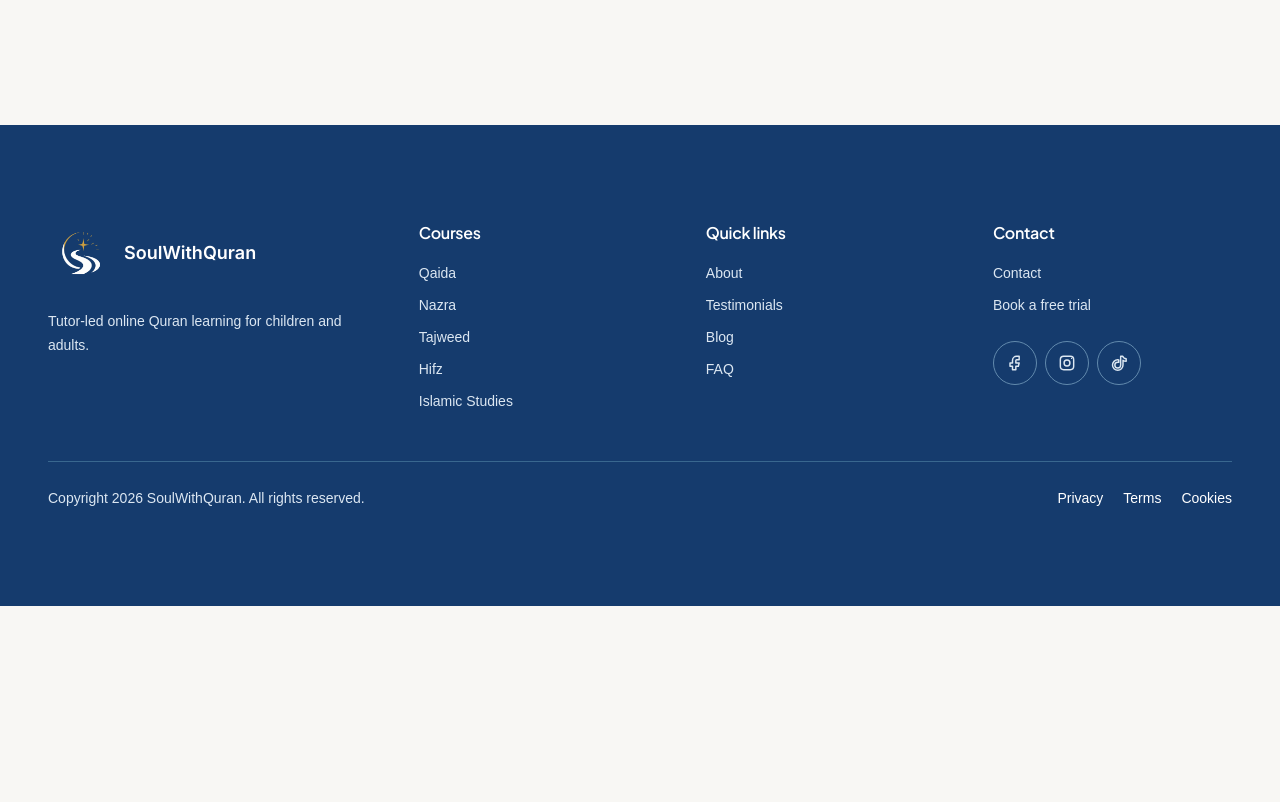
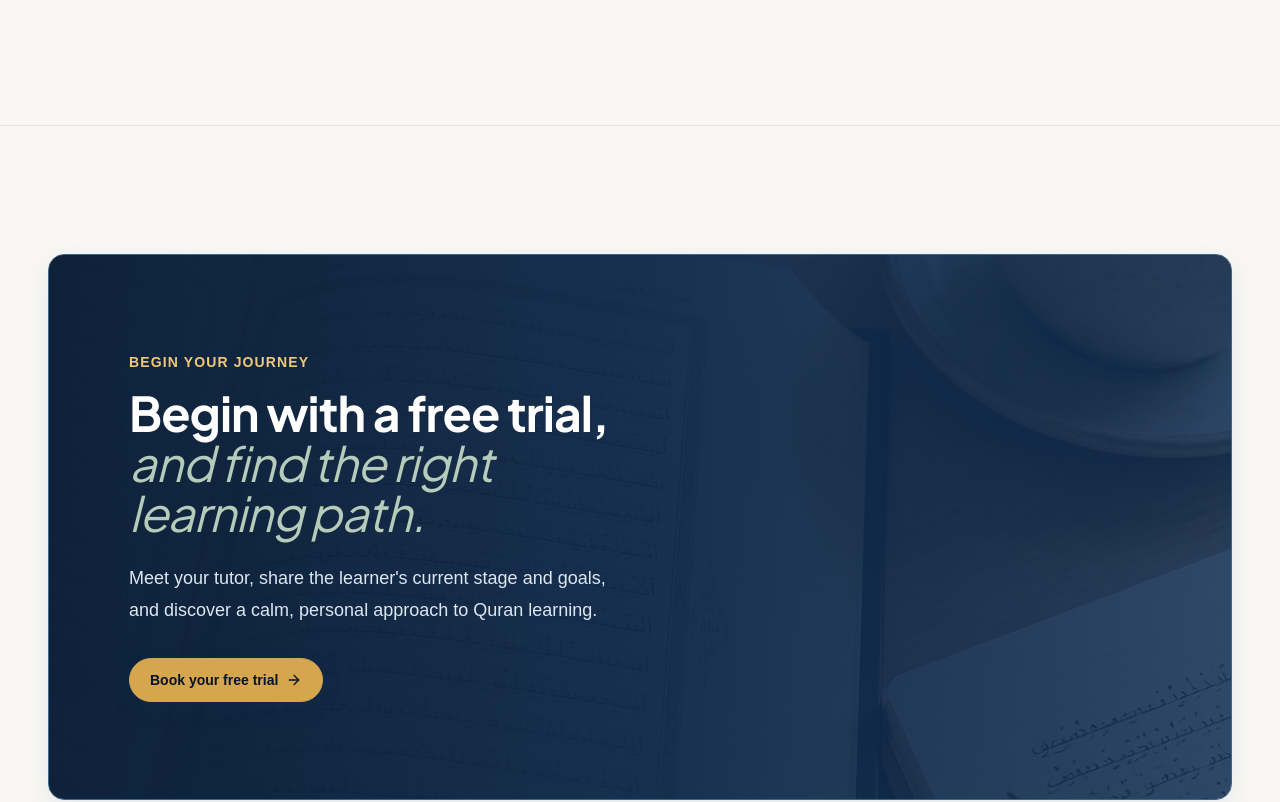
Before and after one commit to faisaldev5/soul-with-quran, a Next.js app: page / in a window 1280 px wide. Shown: the part 8380-9182 px from the top of the page. Before the commit the page ends 8986 px from the top, so only its background shows below. Built offline with nearby package versions, Linux system fonts and the light colour scheme.

Commit message:
feat: add final homepage free trial CTA

```diff
--- a/src/app/page.tsx
+++ b/src/app/page.tsx
@@ -1,4 +1,5 @@
 import { CoursesOverview } from "@/components/sections/courses-overview";
+import { FinalTrialCta } from "@/components/sections/final-trial-cta";
 import { HomeHero } from "@/components/sections/home-hero";
 import { HowLearningWorks } from "@/components/sections/how-learning-works";
 import { HomeFaq } from "@/components/sections/home-faq";
@@ -18,6 +19,7 @@ export default function Home() {
       <HomeTestimonials />
       <PricingTrial />
       <HomeFaq />
+      <FinalTrialCta />
     </>
   );
 }
--- /dev/null
+++ b/src/components/sections/final-trial-cta.tsx
@@ -0,0 +1,67 @@
+import Image from "next/image";
+import { ArrowRight } from "lucide-react";
+
+import { ButtonLink } from "@/components/ui/button";
+import { Container } from "@/components/ui/container";
+import { Section } from "@/components/ui/section";
+
+export function FinalTrialCta() {
+  return (
+    <Section
+      id="final-trial-cta"
+      aria-labelledby="final-trial-cta-heading"
+      surface="canvas"
+      withContainer={false}
+      className="border-t border-border"
+    >
+      <Container>
+        <div className="relative isolate min-h-[30rem] overflow-hidden rounded-large border border-primary-500 shadow-medium sm:min-h-[32rem] lg:min-h-[34rem]">
+          <Image
+            src="/images/homepage/quran-study-desk.jpg"
+            alt=""
+            fill
+            sizes="(max-width: 767px) calc(100vw - 40px), (max-width: 1279px) calc(100vw - 80px), 1184px"
+            className="object-cover object-center"
+          />
+          <div
+            aria-hidden="true"
+            className="absolute inset-0 bg-primary-900/70"
+          />
+          <div
+            aria-hidden="true"
+            className="absolute inset-0 bg-gradient-to-r from-primary-900/95 via-primary-800/85 to-primary-600/45"
+          />
+
+          <div className="relative z-10 flex min-h-[30rem] items-center px-6 py-16 sm:min-h-[32rem] sm:px-12 lg:min-h-[34rem] lg:px-20">
+            <div className="max-w-[36rem]">
+              <p className="text-sm font-semibold uppercase tracking-[0.08em] text-gold-300">
+                Begin your journey
+              </p>
+              <h2
+                id="final-trial-cta-heading"
+                className="mt-4 max-w-[17ch] text-balance text-4xl leading-[1.08] text-white md:text-5xl md:leading-[1.04]"
+              >
+                Begin with a free trial,
+                <span className="block font-normal italic text-sage-300">
+                  and find the right learning path.
+                </span>
+              </h2>
+              <p className="mt-6 max-w-[50ch] text-base leading-7 text-primary-100 md:text-lg md:leading-8">
+                Meet your tutor, share the learner&apos;s current stage and goals,
+                and discover a calm, personal approach to Quran learning.
+              </p>
+              <ButtonLink
+                href="/free-trial"
+                variant="secondary"
+                icon={<ArrowRight aria-hidden="true" className="size-4" />}
+                className="mt-8 w-full !border-gold-500 !bg-gold-500 !text-primary-950 shadow-medium hover:!border-gold-400 hover:!bg-gold-400 hover:!text-primary-950 hover:shadow-large focus-visible:outline-gold-300 sm:w-auto"
+              >
+                Book your free trial
+              </ButtonLink>
+            </div>
+          </div>
+        </div>
+      </Container>
+    </Section>
+  );
+}
```
